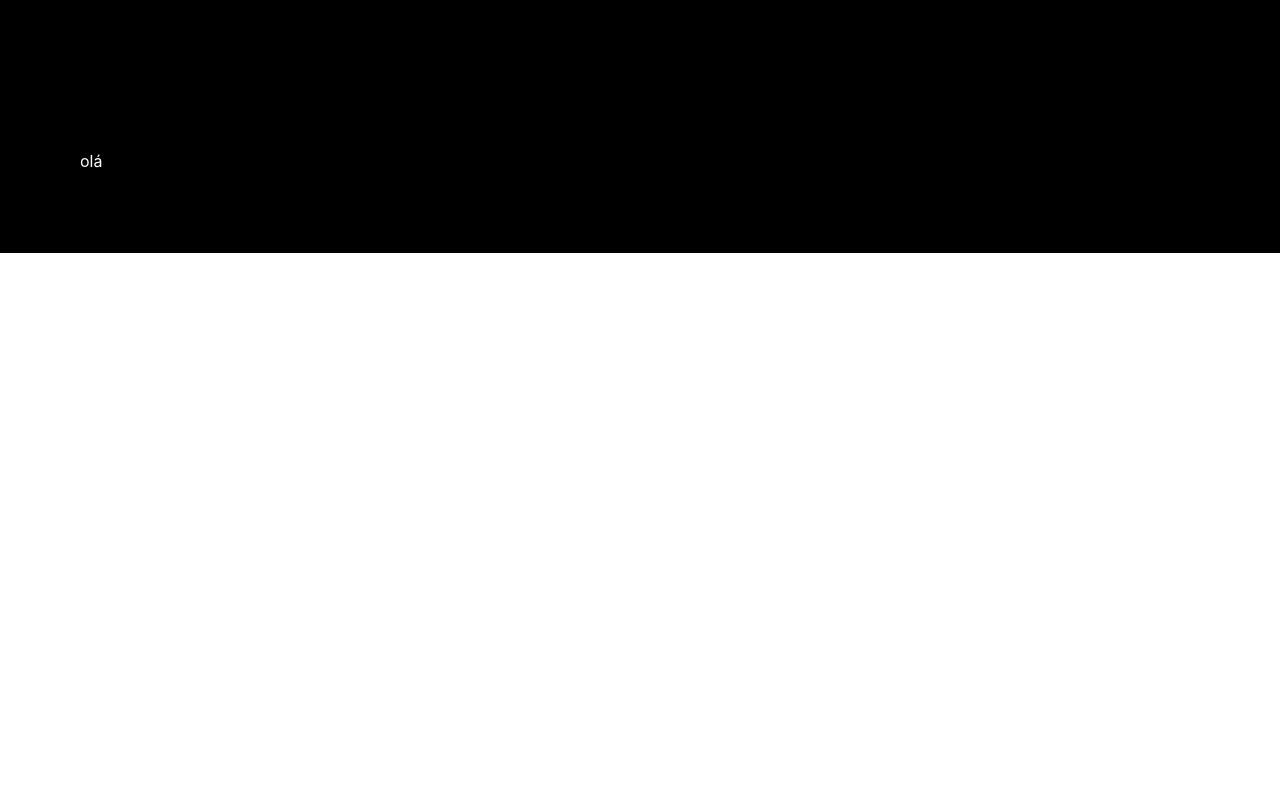
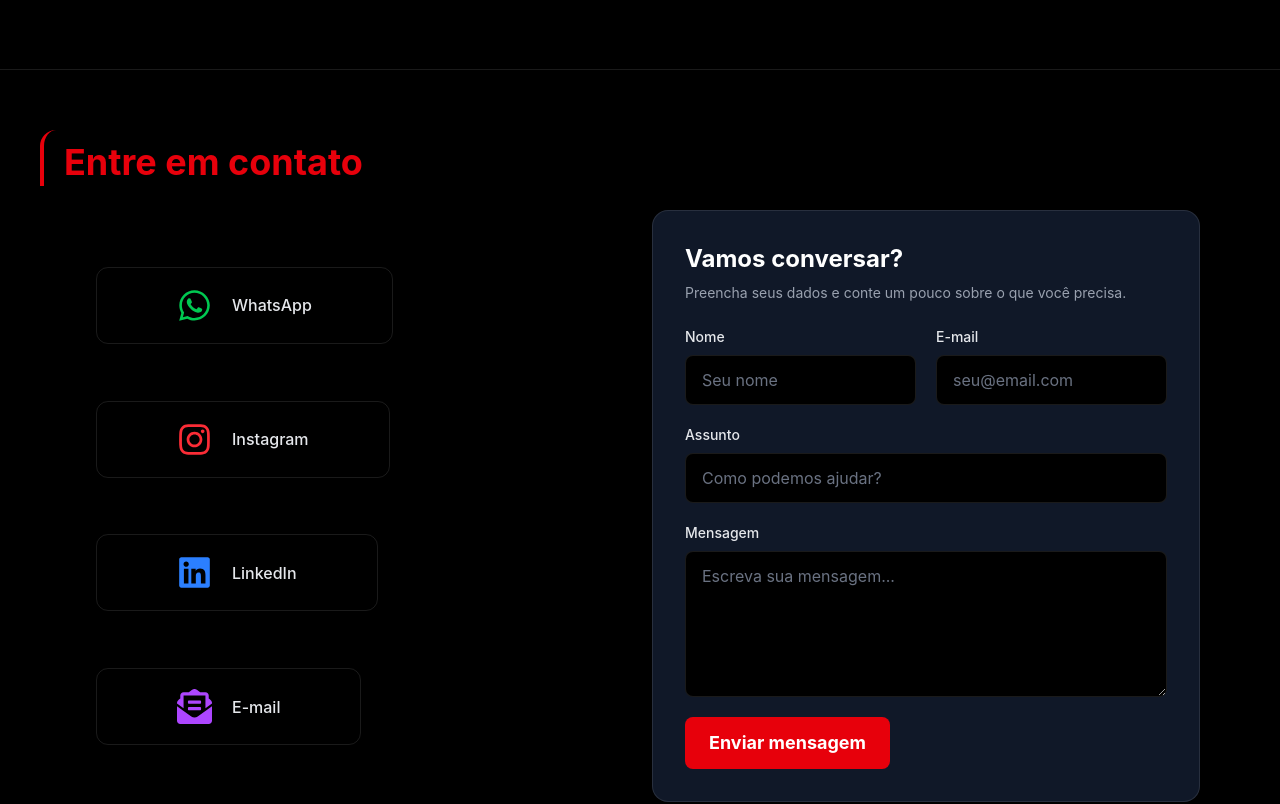
Before and after one commit to gusttamartins01/workly-system, a React (Vite) app: page / in a window 1280 px wide. Shown: the part 1340-2144 px from the top of the page. Before the commit the page ends 1593 px from the top, so only its background shows below. Built offline with nearby package versions, Linux system fonts and the light colour scheme.

Commit message:
refactor: organizar o layout das sessões, e criar sessão contatos com formulario e icones de redes sociais.

```diff
--- a/src/components/home/about/About.tsx
+++ b/src/components/home/about/About.tsx
@@ -2,14 +2,14 @@ import WikyImg from '../../../assets/wiky.png';
 
 export default function About() {
 	return (
-		<section id="about" className="h-auto w-full pt-10 pb-20 md:pb-28 bg-black">
+		<section id="about" className="h-auto w-full pt-10 pb-20 md:pb-28 bg-black border-b border-white/10 backdrop-blur-md">
 			<div className="mx-6 sm:mx-12 mt-3 md:mt-5 flex items-center md:justify-start text-left">
 				<h2 className="text-red-600 text-3xl md:text-4xl font-bold border-l-4 border-red-600 rounded-t-2xl pt-3 pb-1 pl-4 md:pl-5">
 					Nosso propósito
 				</h2>
 			</div>
 
-			<div className="text-gray-200 text-lg  font-bold mx-4 pl-3 md:pl-0 md:mx-16 mt-6 grid grid-cols-1 md:grid-cols-2 items-center gap-10 ">
+			<div className="text-gray-200 mx-4 pl-3 md:pl-0 md:mx-16 mt-6 grid grid-cols-1 md:grid-cols-2 items-center gap-10 ">
 				<div className="w-full flex gap-5 flex-col justify-center">
 					<p className="text-2xl font-normal">
 						O Workly nasceu para simplificar a rotina das empresas, reunindo em
@@ -23,7 +23,7 @@ export default function About() {
 						acessível para empresas, gestores, profissionais e colaboradores.
 					</p>
 
-					<span className="text-red-500">
+					<span className="text-red-500 text-lg font-bold">
 						Menos complexidade. Mais clareza para tomar decisões.
 					</span>
 				</div>
--- a/src/components/home/contact/Contact.tsx
+++ b/src/components/home/contact/Contact.tsx
@@ -0,0 +1,143 @@
+import {
+	FaEnvelopeOpenText,
+	FaInstagram,
+	FaLinkedin,
+	FaWhatsapp,
+} from 'react-icons/fa';
+
+export default function Contact() {
+	return (
+		<section
+			id="contact"
+			className="h-auto w-full pt-10 pb-20 md:pb-28 bg-black border-b border-white/10 backdrop-blur-md"
+		>
+			<div className="mx-5 sm:mx-10 mt-3 md:mt-5 flex items-center md:justify-start">
+				<h2 className="text-red-600 text-3xl md:text-4xl font-bold border-l-4 border-red-600 rounded-t-2xl pt-3 pb-1 pl-4 md:pl-5">
+					Entre em contato
+				</h2>
+			</div>
+
+			<div className="text-gray-200 text-lg font-bold mx-auto md:mx-16 px-4 md:pl-0 mt-10 md:mt-6 grid grid-cols-1 md:grid-cols-2 items-center gap-10">
+				<div className="flex flex-col justify-center items-start text-left order-last md:order-first md:h-full md:w-full">
+
+					<div className="flex justify-center items-start flex-row md:flex-col gap-5 px-20 md:px-8 py-5 rounded-2xl md:h-full md:w-full md:justify-evenly md:bg-transparent">
+
+                        <div className="flex justify-center items-center gap-5 md:grid md:grid-cols-[35px_1fr] md:gap-5 md:rounded-xl md:border md:border-white/10 md:px-20 md:py-5 cursor-pointer transition duration-300 ease-in-out hover:scale-110">
+							<FaWhatsapp
+								size={35}
+								className="shrink-0 text-green-500 duration-500 hover:text-white"
+							/>
+							<span className="hidden text-base font-medium text-gray-200 md:block">
+								WhatsApp
+							</span>
+						</div>
+
+						<div className="flex items-center gap-4 md:grid md:grid-cols-[35px_1fr] md:gap-5 md:rounded-xl md:border md:border-white/10 md:px-20 md:py-5 cursor-pointer transition duration-300 ease-in-out hover:scale-110">
+							<FaInstagram
+								size={35}
+								className="shrink-0 text-red-500 duration-500 hover:text-white"
+							/>
+							<span className="hidden text-base font-medium text-gray-200 md:block">
+								Instagram
+							</span>
+						</div>
+
+						<div className="flex items-center gap-4 md:grid md:grid-cols-[35px_1fr] md:gap-5 md:rounded-xl md:border md:border-white/10 md:px-20 md:py-5 cursor-pointer transition duration-300 ease-in-out hover:scale-110">
+							<FaLinkedin
+								size={35}
+								className="shrink-0 text-blue-500 duration-500 hover:text-white"
+							/>
+							<span className="hidden text-base font-medium text-gray-200 md:block">
+								LinkedIn
+							</span>
+						</div>
+
+						<div className="flex items-center gap-4 md:grid md:grid-cols-[35px_1fr] md:gap-5 md:rounded-xl md:border md:border-white/10 md:px-20 md:py-5 cursor-pointer transition duration-300 ease-in-out hover:scale-110">
+							<FaEnvelopeOpenText
+								size={35}
+								className="shrink-0 text-purple-500 duration-500 hover:text-white"
+							/>
+							<span className="hidden text-base font-medium text-gray-200 md:block">
+								E-mail
+							</span>
+						</div>
+					</div>
+				</div>
+
+				<div className="w-full flex flex-col justify-center order-first md:order-last">
+					<form className="w-full rounded-2xl border border-white/10 bg-gray-900 p-6 shadow-xl shadow-black/20 sm:p-8">
+						<h3 className="text-2xl font-bold text-white">Vamos conversar?</h3>
+						<p className="mt-2 text-sm font-normal text-gray-400">
+							Preencha seus dados e conte um pouco sobre o que você precisa.
+						</p>
+
+						<div className="mt-6 grid grid-cols-1 gap-5 sm:grid-cols-2">
+							<div className="flex flex-col gap-2">
+								<label htmlFor="contact-name" className="text-sm font-medium text-gray-200">
+									Nome
+								</label>
+								<input
+									id="contact-name"
+									name="name"
+									type="text"
+									autoComplete="name"
+									placeholder="Seu nome"
+									className="w-full rounded-lg border border-white/10 bg-black px-4 py-3 text-base font-normal text-white placeholder:text-gray-500 focus:border-red-600 focus:outline-none focus:ring-1 focus:ring-red-600"
+								/>
+							</div>
+
+							<div className="flex flex-col gap-2">
+								<label htmlFor="contact-email" className="text-sm font-medium text-gray-200">
+									E-mail
+								</label>
+								<input
+									id="contact-email"
+									name="email"
+									type="email"
+									autoComplete="email"
+									placeholder="seu@email.com"
+									className="w-full rounded-lg border border-white/10 bg-black px-4 py-3 text-base font-normal text-white placeholder:text-gray-500 focus:border-red-600 focus:outline-none focus:ring-1 focus:ring-red-600"
+								/>
+							</div>
+
+							<div className="flex flex-col gap-2 sm:col-span-2">
+								<label htmlFor="contact-subject" className="text-sm font-medium text-gray-200">
+									Assunto
+								</label>
+								<input
+									id="contact-subject"
+									name="subject"
+									type="text"
+									placeholder="Como podemos ajudar?"
+									className="w-full rounded-lg border border-white/10 bg-black px-4 py-3 text-base font-normal text-white placeholder:text-gray-500 focus:border-red-600 focus:outline-none focus:ring-1 focus:ring-red-600"
+								/>
+							</div>
+
+							<div className="flex flex-col gap-2 sm:col-span-2">
+								<label htmlFor="contact-message" className="text-sm font-medium text-gray-200">
+									Mensagem
+								</label>
+								<textarea
+									id="contact-message"
+									name="message"
+									rows={5}
+									placeholder="Escreva sua mensagem..."
+									className="w-full resize-y rounded-lg border border-white/10 bg-black px-4 py-3 text-base font-normal text-white placeholder:text-gray-500 focus:border-red-600 focus:outline-none focus:ring-1 focus:ring-red-600"
+								/>
+							</div>
+
+							<div className="sm:col-span-2">
+								<button
+									type="button"
+									className="w-full rounded-lg bg-red-600 px-6 py-3 font-bold text-white transition-colors duration-300 hover:bg-red-700 sm:w-auto"
+								>
+									Enviar mensagem
+								</button>
+							</div>
+						</div>
+					</form>
+				</div>
+			</div>
+		</section>
+	);
+}
--- a/src/pages/home/Home.tsx
+++ b/src/pages/home/Home.tsx
@@ -1,6 +1,7 @@
 import { useNavigate } from 'react-router-dom';
 import ImgHome from '../../assets/homeImg.png';
 import About from '../../components/home/about/About';
+import Contact from '../../components/home/contact/Contact';
 
 export default function Home() {
 	const navigate = useNavigate();
@@ -64,6 +65,7 @@ export default function Home() {
 			</section>
 
 			<About />
+			<Contact />
 		</>
 	);
 }
```
